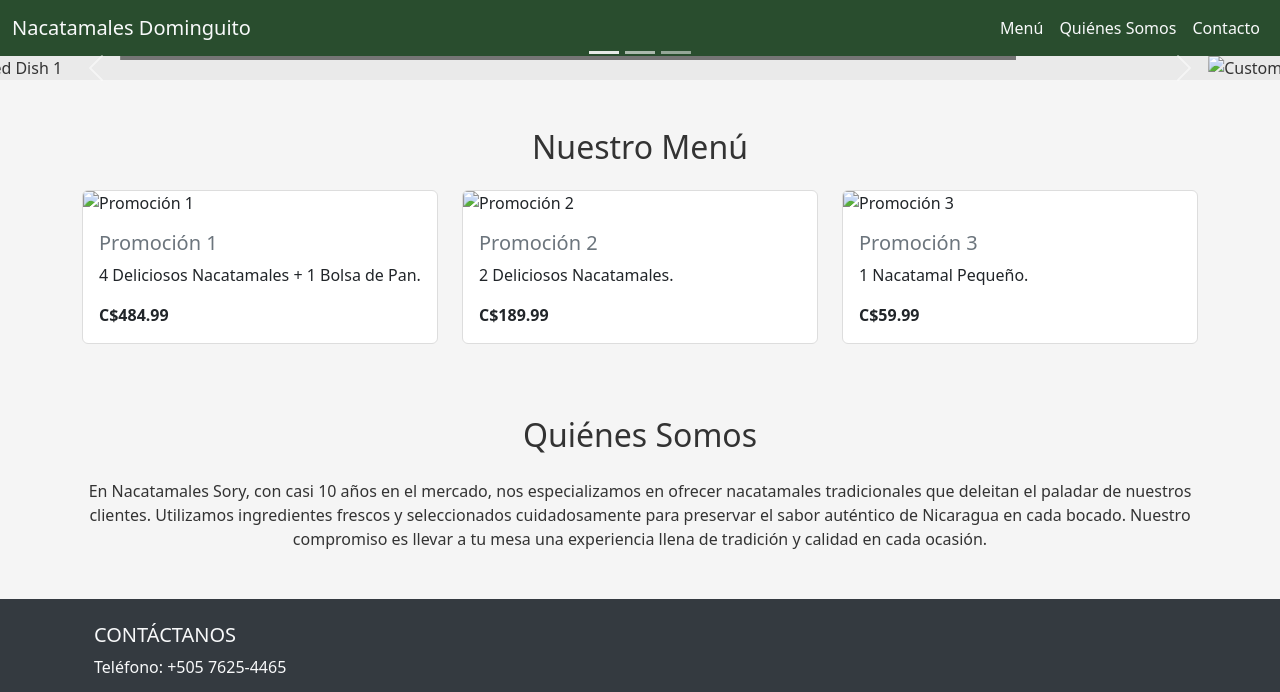
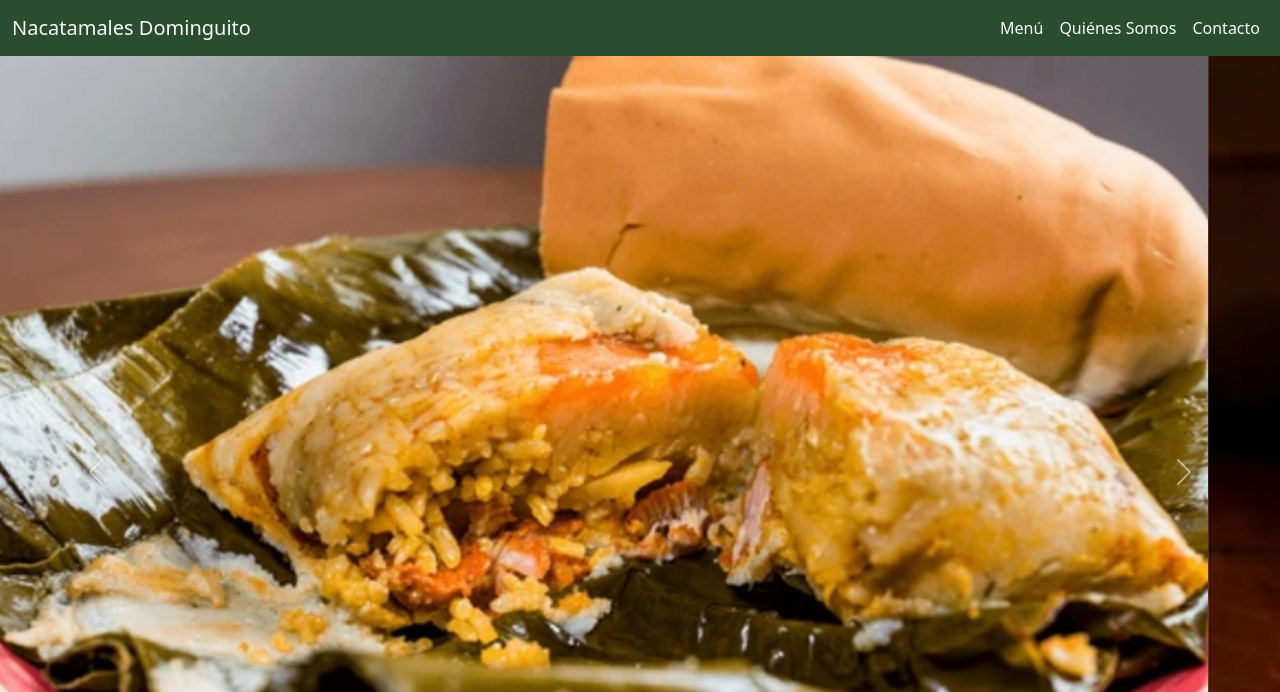
Before and after one commit to CJRMSolutions/NacatamalesMinguito, a plain HTML site: page index.html in a window 1280 px wide. Shown: the top 692 px of the page. Drawn offline with nearby package versions, Linux system fonts and the light colour scheme; files whose address does not match are found by name.

Commit message:
Update index.html

```diff
--- a/index.html
+++ b/index.html
@@ -107,14 +107,14 @@
   </div>
   <div class="carousel-inner">
     <div class="carousel-item active">
-      <img src="Nacatamal/Nac5.png" class="d-block w-100" alt="Featured Dish 1">
+      <img src="Nac5.png" class="d-block w-100" alt="Featured Dish 1">
       <div class="carousel-caption d-none d-md-block">
         <h5>Nacatamales Dominguito</h5>
         <p>Sabor y Tradición.</p>
       </div>
     </div>
     <div class="carousel-item">
-      <img src="Nacatamal/Nac9.png" class="d-block w-100" alt="Customer Review">
+      <img src="Nac9.png" class="d-block w-100" alt="Customer Review">
       <div class="carousel-caption d-none d-md-block">
         <h5>Nacatamales Dominguito</h5>
         <p>Ordena Ya!</p>
@@ -136,7 +136,7 @@
   <div class="row">
     <div class="col-lg-4 col-md-6 mb-4">
       <div class="card h-100">
-        <img src="Nacatamal/Nac9.png" class="card-img-top" alt="Promoción 1">
+        <img src="Nac9.png" class="card-img-top" alt="Promoción 1">
         <div class="card-body">
           <h5 class="card-title">Promoción 1</h5>
           <p class="card-text">4 Deliciosos Nacatamales + 1 Bolsa de Pan.</p>
@@ -146,7 +146,7 @@
     </div>
     <div class="col-lg-4 col-md-6 mb-4">
       <div class="card h-100">
-        <img src="Nacatamal/Nac11.png" class="card-img-top" alt="Promoción 2">
+        <img src="Nac11.png" class="card-img-top" alt="Promoción 2">
         <div class="card-body">
           <h5 class="card-title">Promoción 2</h5>
           <p class="card-text">2 Deliciosos Nacatamales.</p>
@@ -156,7 +156,7 @@
     </div>
     <div class="col-lg-4 col-md-6 mb-4">
       <div class="card h-100">
-        <img src="Nacatamal/Nac10.png" class="card-img-top" alt="Promoción 3">
+        <img src="Nac10.png" class="card-img-top" alt="Promoción 3">
         <div class="card-body">
           <h5 class="card-title">Promoción 3</h5>
           <p class="card-text">1 Nacatamal Pequeño.</p>
```
